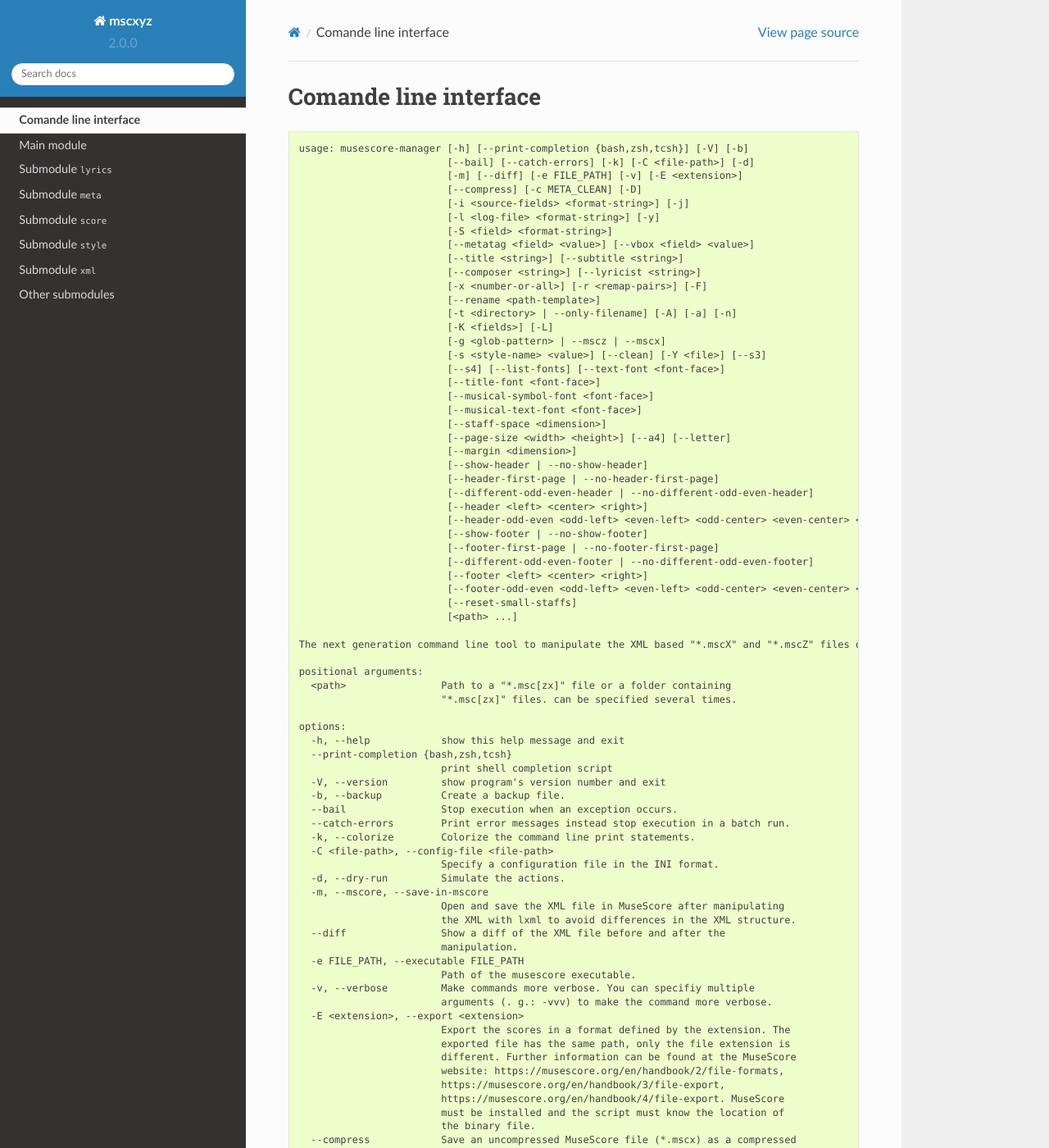
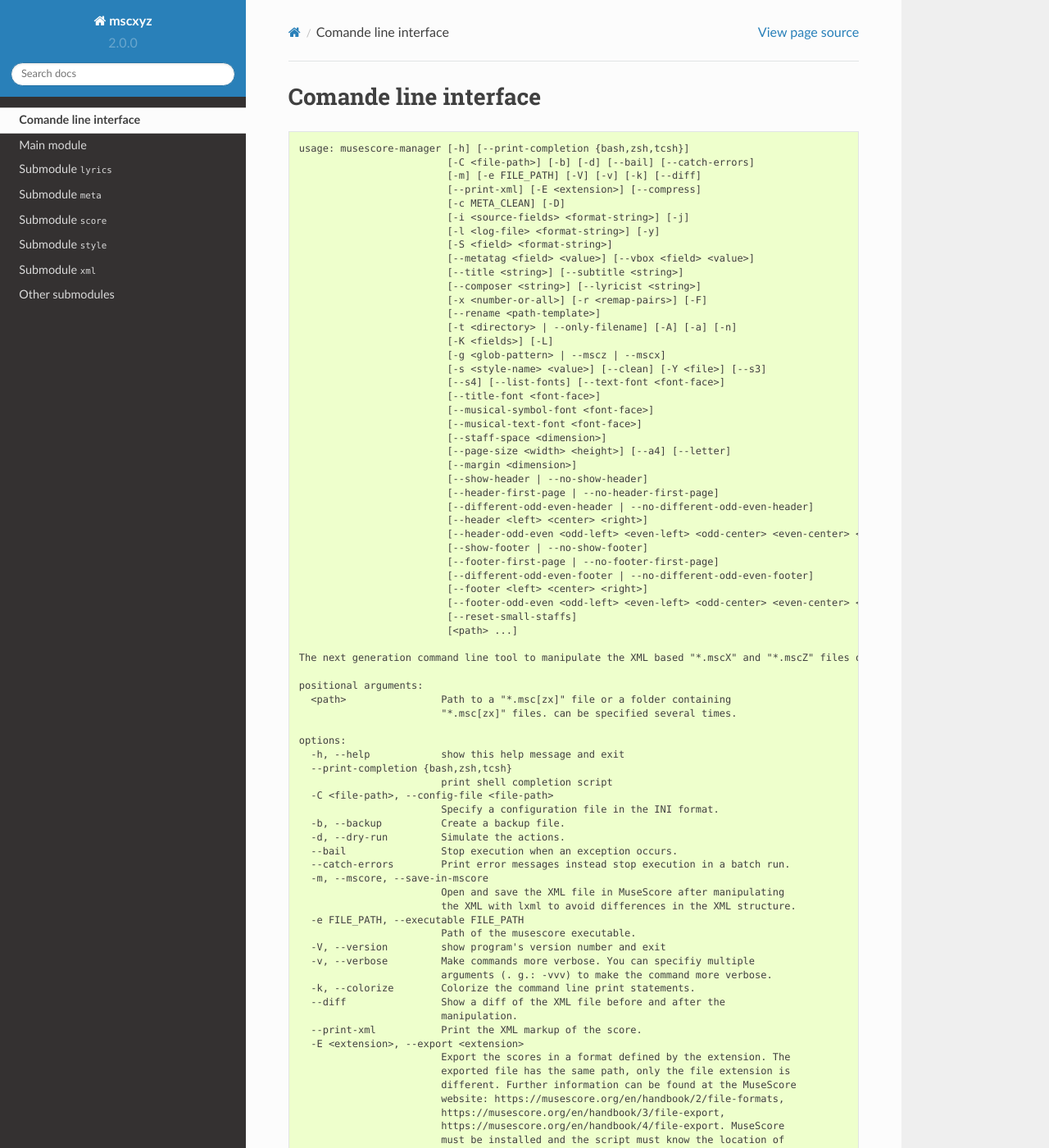
Before and after one commit to Josef-Friedrich/mscxyz, a Sphinx documentation site: the page built from docs/cli.rst, in a window 1280 px wide and 1400 px high. Shown: the whole window at 82% size. Built offline with Sphinx 7.4.7 and the Read the Docs theme 2.0.0, drawn with Linux system fonts in a browser that asks for light colours; some of the changed text lies outside the part shown.

```diff
--- a/docs/cli.rst
+++ b/docs/cli.rst
@@ -4,10 +4,11 @@
 
 ::
 
-    usage: musescore-manager [-h] [--print-completion {bash,zsh,tcsh}] [-V] [-b]
-                             [--bail] [--catch-errors] [-k] [-C <file-path>] [-d]
-                             [-m] [--diff] [-e FILE_PATH] [-v] [-E <extension>]
-                             [--compress] [-c META_CLEAN] [-D]
+    usage: musescore-manager [-h] [--print-completion {bash,zsh,tcsh}]
+                             [-C <file-path>] [-b] [-d] [--bail] [--catch-errors]
+                             [-m] [-e FILE_PATH] [-V] [-v] [-k] [--diff]
+                             [--print-xml] [-E <extension>] [--compress]
+                             [-c META_CLEAN] [-D]
                              [-i <source-fields> <format-string>] [-j]
                              [-l <log-file> <format-string>] [-y]
                              [-S <field> <format-string>]
@@ -50,23 +51,24 @@
       -h, --help            show this help message and exit
       --print-completion {bash,zsh,tcsh}
                             print shell completion script
-      -V, --version         show program's version number and exit
+      -C <file-path>, --config-file <file-path>
+                            Specify a configuration file in the INI format.
       -b, --backup          Create a backup file.
+      -d, --dry-run         Simulate the actions.
       --bail                Stop execution when an exception occurs.
       --catch-errors        Print error messages instead stop execution in a batch run.
-      -k, --colorize        Colorize the command line print statements.
-      -C <file-path>, --config-file <file-path>
-                            Specify a configuration file in the INI format.
-      -d, --dry-run         Simulate the actions.
       -m, --mscore, --save-in-mscore
                             Open and save the XML file in MuseScore after manipulating
                             the XML with lxml to avoid differences in the XML structure.
+      -e FILE_PATH, --executable FILE_PATH
+                            Path of the musescore executable.
+      -V, --version         show program's version number and exit
+      -v, --verbose         Make commands more verbose. You can specifiy multiple
+                            arguments (. g.: -vvv) to make the command more verbose.
+      -k, --colorize        Colorize the command line print statements.
       --diff                Show a diff of the XML file before and after the
                             manipulation.
-      -e FILE_PATH, --executable FILE_PATH
-                            Path of the musescore executable.
-      -v, --verbose         Make commands more verbose. You can specifiy multiple
-                            arguments (. g.: -vvv) to make the command more verbose.
+      --print-xml           Print the XML markup of the score.
       -E <extension>, --export <extension>
                             Export the scores in a format defined by the extension. The
                             exported file has the same path, only the file extension is
```
Also changed, not shown: README.rst (+15 -13 lines), 8 other files.
